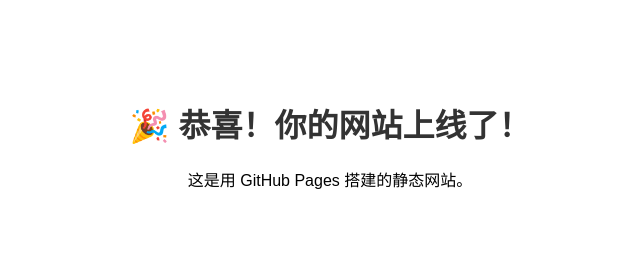
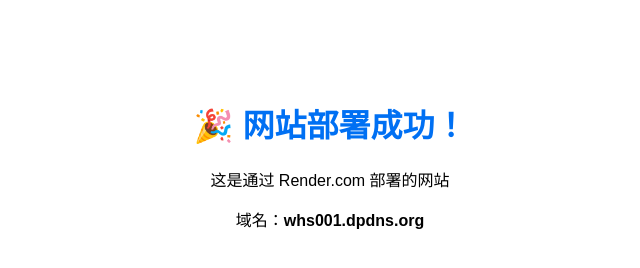
Before and after one commit to sansan520/my-website, a plain HTML site: page index.html in a window 1280 px wide. Shown: the whole page, without its empty margins (310-950 px from the left). Drawn offline with Linux system fonts and the light colour scheme.

Commit message:
Update index.html

```diff
--- a/index.html
+++ b/index.html
@@ -1,15 +1,16 @@
 <!DOCTYPE html>
-<html lang="zh-CN">
+<html>
 <head>
-    <meta charset="UTF-8">
-    <title>我的网站</title>
-    <style>
-        body { font-family: Arial, sans-serif; text-align: center; margin-top: 100px; }
-        h1 { color: #333; }
-    </style>
+  <title>我的 Render 网站</title>
+  <meta charset="utf-8">
+  <style>
+    body { font-family: Arial; text-align: center; margin-top: 100px; }
+    h1 { color: #0070f3; }
+  </style>
 </head>
 <body>
-    <h1>🎉 恭喜！你的网站上线了！</h1>
-    <p>这是用 GitHub Pages 搭建的静态网站。</p>
+  <h1>🎉 网站部署成功！</h1>
+  <p>这是通过 Render.com 部署的网站</p>
+  <p>域名：<strong>whs001.dpdns.org</strong></p>
 </body>
 </html>
```
